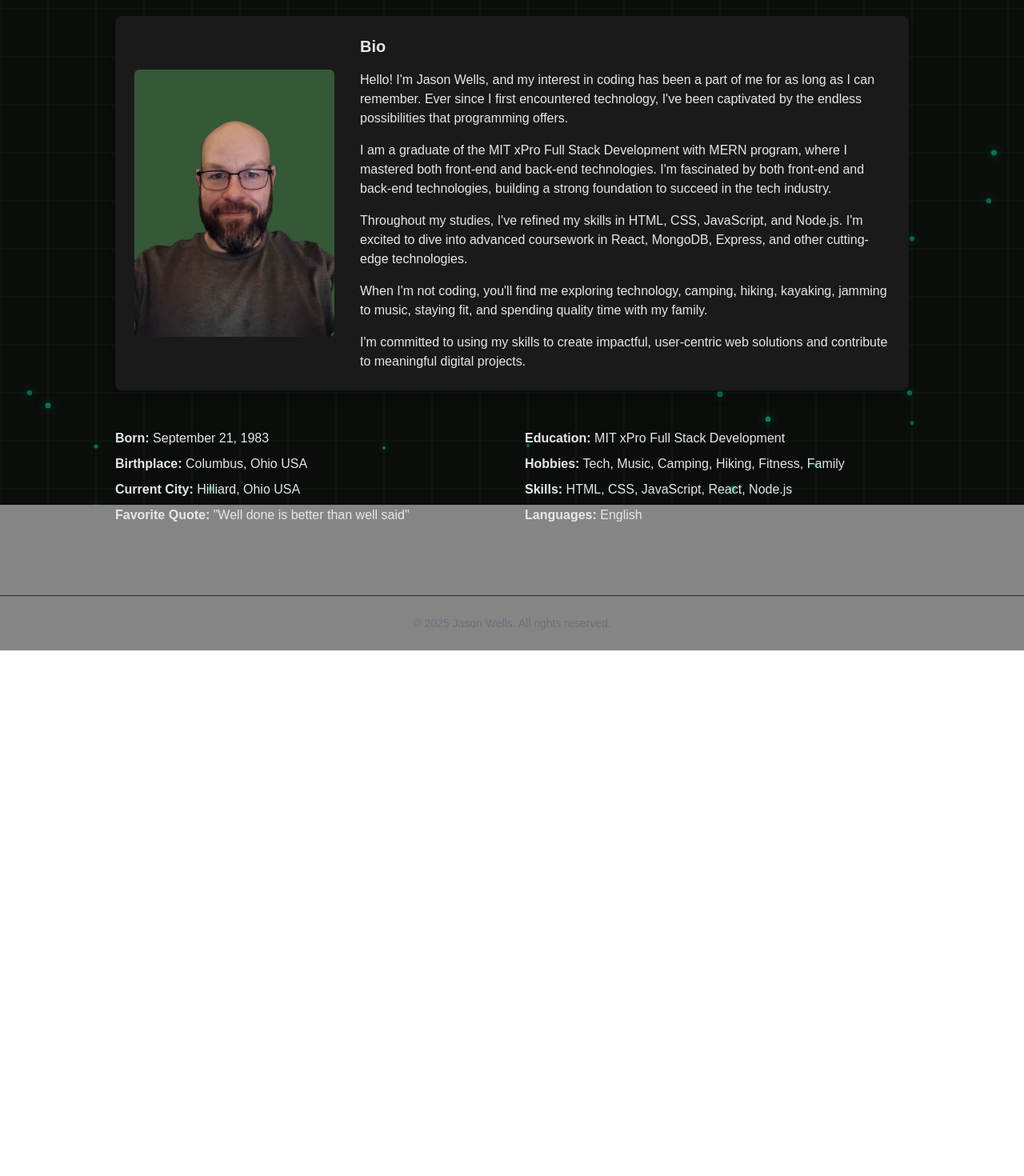
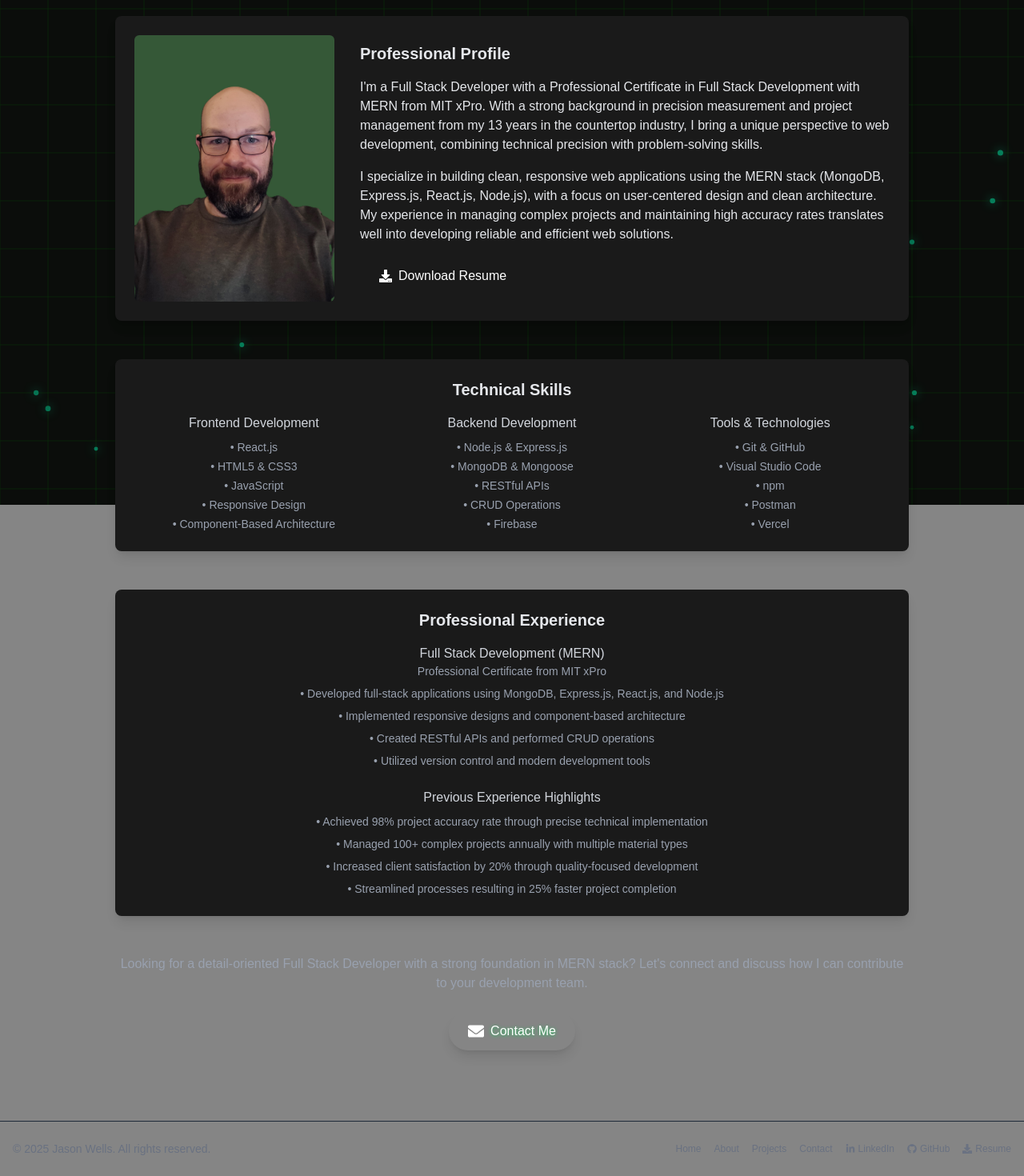
Before and after one commit to Bigjay2708/jw-portfolio, a Next.js app: page /about in a window 1280 px wide. Shown: the part 169-1639 px from the top of the page at 80% size. Before the commit the page ends 982 px from the top, so only its background shows below. Built offline with nearby package versions, Linux system fonts and the light colour scheme.

Commit message:
about update

```diff
--- a/app/about/page.jsx
+++ b/app/about/page.jsx
@@ -1,57 +1,131 @@
 'use client'
 
 import Image from 'next/image'
-
-
+import Link from 'next/link'
+import { FaDownload, FaEnvelope } from 'react-icons/fa'
 
 export default function AboutPage() {
   return (
     <section className="max-w-5xl mx-auto px-4 py-12 text-gray-200">
       <h2 className="text-3xl sm:text-4xl font-bold mb-10 text-center text-white">
-        Aspiring Full Stack Web Developer
+        Full Stack Developer (MERN)
       </h2>
 
-      <div className="flex flex-col md:flex-row items-center gap-8 bg-[#1a1a1a] p-6 rounded-lg shadow-lg">
+      {/* Main Bio Section */}
+      <div className="flex flex-col md:flex-row items-center gap-8 bg-[#1a1a1a] p-6 rounded-lg shadow-lg transition-transform duration-300 hover:-translate-y-2 hover:shadow-green-500/30 hover:shadow-lg">
         <Image
           src="/bio-pic.jpg"
-          alt="Bio Pic"
+          alt="Jason Wells - Full Stack Developer"
           width={250}
           height={250}
           className="rounded-md object-cover"
         />
         <div className="space-y-4">
-          <h3 className="text-xl font-semibold text-darkgreen">Bio</h3>
+          <h3 className="text-xl font-semibold text-darkgreen">Professional Profile</h3>
           <p>
-            Hello! I'm Jason Wells, and my interest in coding has been a part of me for as long as I can remember. Ever since I first encountered technology, I've been captivated by the endless possibilities that programming offers.
+            I'm a Full Stack Developer with a Professional Certificate in Full Stack Development with MERN from MIT xPro.
+            With a strong background in precision measurement and project management from my 13 years in the countertop industry,
+            I bring a unique perspective to web development, combining technical precision with problem-solving skills.
           </p>
           <p>
-            I am a graduate of the MIT xPro Full Stack Development with MERN program, where I mastered both front-end and back-end technologies. I'm fascinated by both front-end and back-end technologies, building a strong foundation to succeed in the tech industry.
+            I specialize in building clean, responsive web applications using the MERN stack (MongoDB, Express.js, React.js, Node.js),
+            with a focus on user-centered design and clean architecture. My experience in managing complex projects and maintaining
+            high accuracy rates translates well into developing reliable and efficient web solutions.
           </p>
-          <p>
-            Throughout my studies, I've refined my skills in HTML, CSS, JavaScript, and Node.js. I'm excited to dive into advanced coursework in React, MongoDB, Express, and other cutting-edge technologies.
-          </p>
-          <p>
-            When I'm not coding, you'll find me exploring technology, camping, hiking, kayaking, jamming to music, staying fit, and spending quality time with my family.
-          </p>
-          <p>
-            I'm committed to using my skills to create impactful, user-centric web solutions and contribute to meaningful digital projects.
-          </p>
+          <div className="mt-4">
+            <Link
+              href="/resume.pdf"
+              className="inline-flex items-center gap-2 bg-darkgreen text-white px-6 py-3 rounded-lg hover:scale-105 hover:shadow-lg hover:shadow-green-500/50 transition-all duration-300"
+              download
+            >
+              <FaDownload />
+              Download Resume
+            </Link>
+          </div>
         </div>
       </div>
 
-      <div className="grid grid-cols-1 md:grid-cols-2 gap-8 mt-12 text-sm sm:text-base">
-        <ul className="space-y-2">
-          <li><strong>Born:</strong> September 21, 1983</li>
-          <li><strong>Birthplace:</strong> Columbus, Ohio USA</li>
-          <li><strong>Current City:</strong> Hilliard, Ohio USA</li>
-          <li><strong>Favorite Quote:</strong> "Well done is better than well said"</li>
-        </ul>
-        <ul className="space-y-2">
-          <li><strong>Education:</strong> MIT xPro Full Stack Development</li>
-          <li><strong>Hobbies:</strong> Tech, Music, Camping, Hiking, Fitness, Family</li>
-          <li><strong>Skills:</strong> HTML, CSS, JavaScript, React, Node.js</li>
-          <li><strong>Languages:</strong> English</li>
-        </ul>
+      {/* Technical Skills Section */}
+      <div className="mt-12 bg-[#1a1a1a] p-6 rounded-lg shadow-lg text-center">
+        <h3 className="text-xl font-semibold text-darkgreen mb-4 text-center">Technical Skills</h3>
+        <div className="grid grid-cols-1 md:grid-cols-3 gap-6 justify-items-center">
+          <div>
+            <h4 className="text-gray-300 mb-2">Frontend Development</h4>
+            <ul className="space-y-1 text-sm text-gray-400">
+              <li>• React.js</li>
+              <li>• HTML5 & CSS3</li>
+              <li>• JavaScript</li>
+              <li>• Responsive Design</li>
+              <li>• Component-Based Architecture</li>
+            </ul>
+          </div>
+          <div>
+            <h4 className="text-gray-300 mb-2">Backend Development</h4>
+            <ul className="space-y-1 text-sm text-gray-400">
+              <li>• Node.js & Express.js</li>
+              <li>• MongoDB & Mongoose</li>
+              <li>• RESTful APIs</li>
+              <li>• CRUD Operations</li>
+              <li>• Firebase</li>
+            </ul>
+          </div>
+          <div>
+            <h4 className="text-gray-300 mb-2">Tools & Technologies</h4>
+            <ul className="space-y-1 text-sm text-gray-400">
+              <li>• Git & GitHub</li>
+              <li>• Visual Studio Code</li>
+              <li>• npm</li>
+              <li>• Postman</li>
+              <li>• Vercel</li>
+            </ul>
+          </div>
+        </div>
+      </div>
+
+      {/* Professional Experience */}
+      <div className="mt-12 bg-[#1a1a1a] p-6 rounded-lg shadow-lg text-center">
+        <h3 className="text-xl font-semibold text-darkgreen mb-4 text-center">Professional Experience</h3>
+        <div className="space-y-6 flex flex-col items-center">
+          <div className="w-full md:w-2/3">
+            <h4 className="text-gray-300">Full Stack Development (MERN)</h4>
+            <p className="text-sm text-gray-400 mb-2">Professional Certificate from MIT xPro</p>
+            <ul className="mt-2 space-y-2 text-sm text-gray-400">
+              <li>• Developed full-stack applications using MongoDB, Express.js, React.js, and Node.js</li>
+              <li>• Implemented responsive designs and component-based architecture</li>
+              <li>• Created RESTful APIs and performed CRUD operations</li>
+              <li>• Utilized version control and modern development tools</li>
+            </ul>
+          </div>
+          <div className="w-full md:w-2/3">
+            <h4 className="text-gray-300">Previous Experience Highlights</h4>
+            <ul className="mt-2 space-y-2 text-sm text-gray-400">
+              <li>• Achieved 98% project accuracy rate through precise technical implementation</li>
+              <li>• Managed 100+ complex projects annually with multiple material types</li>
+              <li>• Increased client satisfaction by 20% through quality-focused development</li>
+              <li>• Streamlined processes resulting in 25% faster project completion</li>
+            </ul>
+          </div>
+        </div>
+      </div>
+
+      {/* Call to Action */}
+      <div className="mt-12 text-center">
+        <p className="text-gray-400 mb-6">
+          Looking for a detail-oriented Full Stack Developer with a strong foundation in MERN stack?
+          Let's connect and discuss how I can contribute to your development team.
+        </p>
+
+        {/* Centered Contact Button */}
+        <Link
+          href="/contact"
+          className="inline-flex items-center justify-center bg-darkgreen text-white px-6 py-3 rounded-full shadow-lg hover:bg-green-600 transition-colors gap-2"
+          aria-label="Contact Me"
+          title="Contact Me"
+          style={{ textShadow: '0 1px 4px #22c55e' }}
+        >
+          <FaEnvelope size={20} />
+          <span>Contact Me</span>
+        </Link>
       </div>
     </section>
   )
--- a/app/contact/page.jsx
+++ b/app/contact/page.jsx
@@ -3,6 +3,8 @@
 import { useState, useRef } from 'react'
 import Image from 'next/image'
 import emailjs from '@emailjs/browser'
+import Link from 'next/link'
+import { FaDownload } from 'react-icons/fa'
 
 export default function ContactPage() {
   const [submitted, setSubmitted] = useState(false)
@@ -108,6 +110,27 @@ export default function ContactPage() {
                 />
               </a>
             ))}
+
+            {/* Resume Download Button */}
+            <Link
+              href="/resume.pdf"
+              className="bg-[#013220] p-3 rounded-lg hover:bg-opacity-80 transition-all duration-300 flex items-center justify-center gap-2"
+              download
+              style={{
+                display: 'inline-flex',
+                transform: 'scale(1)',
+                transition: 'transform 0.3s ease'
+              }}
+              onMouseEnter={(e) => {
+                e.currentTarget.style.transform = 'scale(1.1) rotate(12deg)';
+              }}
+              onMouseLeave={(e) => {
+                e.currentTarget.style.transform = 'scale(1) rotate(0deg)';
+              }}
+            >
+              <FaDownload size={20} className="text-white" />
+              <span className="text-white text-sm">Download Resume</span>
+            </Link>
           </div>
         </div>
 
--- a/components/Footer.jsx
+++ b/components/Footer.jsx
@@ -1,7 +1,46 @@
+import Link from 'next/link'
+import { FaDownload, FaLinkedinIn, FaGithub } from 'react-icons/fa'
+
 const Footer = () => {
   return (
-    <footer className="text-center py-6 text-sm text-gray-500 border-t border-gray-800 mt-10">
-      © {new Date().getFullYear()} Jason Wells. All rights reserved.
+    <footer className="py-6 text-sm text-gray-500 border-t border-gray-800 mt-10">
+      <div className="container mx-auto flex flex-col md:flex-row justify-between items-center px-4">
+        {/* Left (Copyright) */}
+        <div className="mb-4 md:mb-0">
+          © {new Date().getFullYear()} Jason Wells. All rights reserved.
+        </div>
+
+        {/* Right (Links) */}
+        <div className="flex flex-wrap justify-center md:justify-end gap-x-4 gap-y-2 text-xs">
+          <Link href="/" className="hover:text-green-300 transition-colors">Home</Link>
+          <Link href="/about" className="hover:text-green-300 transition-colors">About</Link>
+          <Link href="/projects" className="hover:text-green-300 transition-colors">Projects</Link>
+          <Link href="/contact" className="hover:text-green-300 transition-colors">Contact</Link>
+          <Link
+            href="https://www.linkedin.com/in/jason-wells-329736304/"
+            target="_blank"
+            rel="noopener noreferrer"
+            className="flex items-center gap-1 hover:text-green-300 transition-colors"
+          >
+            <FaLinkedinIn size={12} /> LinkedIn
+          </Link>
+          <Link
+            href="https://github.com/Bigjay2708"
+            target="_blank"
+            rel="noopener noreferrer"
+            className="flex items-center gap-1 hover:text-green-300 transition-colors"
+          >
+            <FaGithub size={12} /> GitHub
+          </Link>
+          <Link
+            href="/resume.pdf"
+            download
+            className="flex items-center gap-1 hover:text-green-300 transition-colors"
+          >
+            <FaDownload size={12} /> Resume
+          </Link>
+        </div>
+      </div>
     </footer>
   )
 }
--- a/package.json
+++ b/package.json
@@ -13,6 +13,7 @@
     "next": "15.3.2",
     "react": "^19.0.0",
     "react-dom": "^19.0.0",
+    "react-icons": "^5.5.0",
     "react-simple-typewriter": "^5.0.1"
   },
   "devDependencies": {
--- /dev/null
+++ b/src/app/about/page.tsx
@@ -0,0 +1,76 @@
+import Link from 'next/link';
+
+export default function AboutPage() {
+  return (
+    <div className="container mx-auto px-4 py-8">
+      <h1 className="text-4xl font-bold mb-8">About Me</h1>
+
+      <div className="prose max-w-none">
+        <p className="text-lg mb-6">
+          I am a passionate software developer with extensive experience in building and maintaining
+          enterprise-level applications. My expertise spans full-stack development, with a strong focus
+          on creating robust, scalable solutions.
+        </p>
+
+        <h2 className="text-2xl font-semibold mt-8 mb-4">Technical Expertise</h2>
+
+        <div className="grid grid-cols-1 md:grid-cols-2 gap-6 mb-8">
+          <div>
+            <h3 className="text-xl font-semibold mb-3">Frontend Development</h3>
+            <ul className="list-disc pl-5 space-y-2">
+              <li>React.js and Next.js for modern web applications</li>
+              <li>TypeScript for type-safe development</li>
+              <li>Tailwind CSS for responsive design</li>
+              <li>State management with Redux and Context API</li>
+            </ul>
+          </div>
+
+          <div>
+            <h3 className="text-xl font-semibold mb-3">Backend Development</h3>
+            <ul className="list-disc pl-5 space-y-2">
+              <li>Node.js and Express.js for server-side applications</li>
+              <li>RESTful API design and implementation</li>
+              <li>Database design with PostgreSQL and MongoDB</li>
+              <li>Authentication and authorization systems</li>
+            </ul>
+          </div>
+        </div>
+
+        <h2 className="text-2xl font-semibold mt-8 mb-4">Professional Experience</h2>
+
+        <div className="space-y-6">
+          <div>
+            <h3 className="text-xl font-semibold">Senior Software Engineer</h3>
+            <p className="text-gray-600 mb-2">Led development of enterprise applications using React, Node.js, and PostgreSQL</p>
+            <ul className="list-disc pl-5 space-y-2">
+              <li>Architected and implemented scalable microservices</li>
+              <li>Optimized application performance and reduced load times by 40%</li>
+              <li>Mentored junior developers and conducted code reviews</li>
+            </ul>
+          </div>
+
+          <div>
+            <h3 className="text-xl font-semibold">Full Stack Developer</h3>
+            <p className="text-gray-600 mb-2">Developed and maintained multiple web applications using modern JavaScript frameworks</p>
+            <ul className="list-disc pl-5 space-y-2">
+              <li>Implemented CI/CD pipelines for automated testing and deployment</li>
+              <li>Integrated third-party APIs and services</li>
+              <li>Improved code quality through unit and integration testing</li>
+            </ul>
+          </div>
+        </div>
+
+        <div className="mt-8">
+          <Link
+            href="/resume.pdf"
+            className="inline-flex items-center gap-2 bg-blue-600 text-white px-6 py-3 rounded-lg hover:bg-blue-700 transition-colors"
+            download
+          >
+            <FaDownload />
+            Download Resume
+          </Link>
+        </div>
+      </div>
+    </div>
+  );
+}
```
Also changed, not shown: 2 other files (tests, documents, lock files or other folders).
